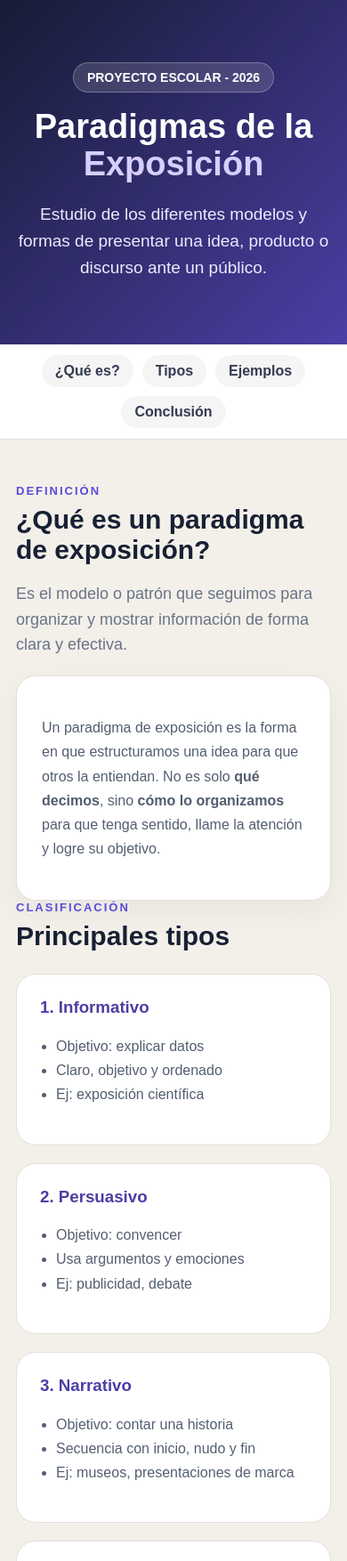
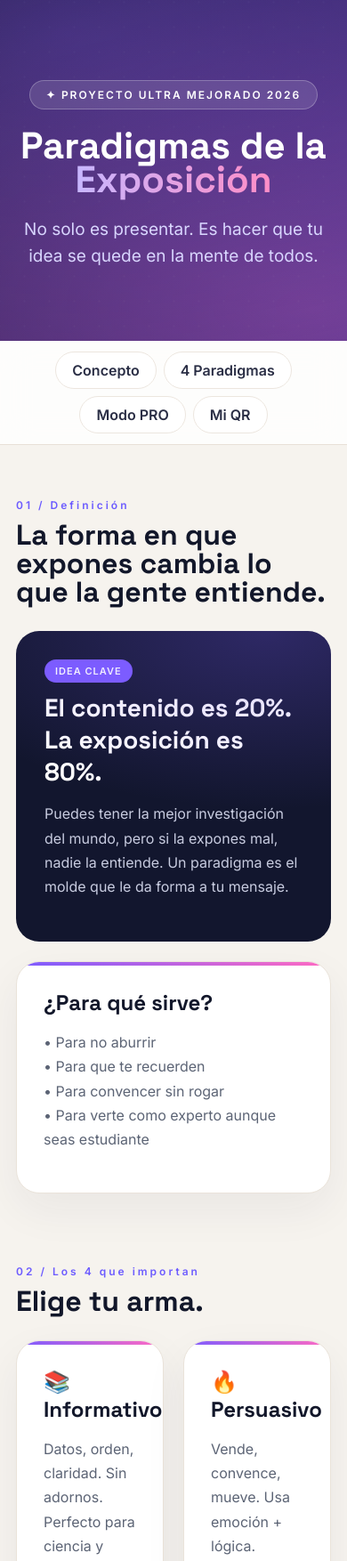
Before and after one commit to jesusvicencio/paradigmas-de-exposici-n, a plain HTML site: page index.html in a window 390 px wide. Shown: the top 1754 px of the page at 89% size. Drawn offline with Linux system fonts and the light colour scheme.

Commit message:
Update index.html for Ultra Edition 2026

```diff
--- a/index.html
+++ b/index.html
@@ -3,74 +3,83 @@
 <head>
 <meta charset="UTF-8">
 <meta name="viewport" content="width=device-width, initial-scale=1.0">
-<title>Paradigmas de la Exposición</title>
+<title>Paradigmas de la Exposición | Edición Ultra</title>
+<link href="https://fonts.googleapis.com/css2?family=Space+Grotesk:wght@400;700&family=Inter:wght@400;600&display=swap" rel="stylesheet">
 <style>
-*{box-sizing:border-box}
-html{scroll-behavior:smooth}
-body{margin:0;font-family:Arial,sans-serif;background:#f3f0ea;color:#182033}
-header{background:linear-gradient(135deg,#171b35,#4b3fa5);color:white;padding:70px 20px;text-align:center}
-header .tag{display:inline-block;background:#ffffff22;border:1px solid #ffffff44;padding:8px 15px;border-radius:30px;font-size:14px;font-weight:bold;margin-bottom:18px}
-header h1{font-size:clamp(38px,7vw,70px);margin:0 auto 20px;max-width:1000px;line-height:1.1}
-header h1 span{color:#d7cfff}
-header p{max-width:760px;margin:auto;font-size:19px;line-height:1.6;color:#eeeaff}
-nav{position:sticky;top:0;z-index:10;background:white;border-bottom:1px solid #ddd}
-nav .nav{max-width:1100px;margin:auto;display:flex;gap:10px;justify-content:center;flex-wrap:wrap;padding:12px}
-nav a{text-decoration:none;color:#333b50;font-weight:bold;padding:9px 15px;border-radius:20px;background:#f5f5f5}
-nav a:hover{background:#eeeaff;color:#5749d9}
-main{max-width:1100px;margin:auto;padding:50px 18px}
-.kicker{color:#5b4bd7;font-weight:900;letter-spacing:2px;font-size:13px;text-transform:uppercase}
-h2{font-size:clamp(30px,5vw,44px);margin:8px 0 14px}
-.subtitle{color:#697386;font-size:18px;max-width:780px;line-height:1.6}
-.box{background:white;border:1px solid #e4e0d9;border-radius:22px;padding:28px;box-shadow:0 12px 35px #2b29400d;margin-top:20px}
-.box p{font-size:16px;line-height:1.7;color:#535e70}
-.cards{display:grid;grid-template-columns:1fr 1fr;gap:20px;margin-top:25px}
-@media(max-width:800px){.cards{grid-template-columns:1fr}}
-.card{background:white;border-radius:22px;padding:26px;border:1px solid #e4e0d9}
-.card h3{margin-top:0;color:#4b3fa5}
-.card ul{padding-left:18px;color:#535e70;line-height:1.7}
-footer{background:#171b35;color:#aab0c0;text-align:center;padding:30px;margin-top:50px}
+*{box-sizing:border-box}html{scroll-behavior:smooth}
+body{margin:0;font-family:'Inter',Arial,sans-serif;background:#f6f3ee;color:#12172a;overflow-x:hidden}
+header{position:relative;background:radial-gradient(1200px 600px at 20% 10%,#7c5cff55,transparent),radial-gradient(1000px 500px at 90% 90%,#ff6ac255,transparent),linear-gradient(135deg,#0f1128,#2d246d);color:white;padding:90px 20px 80px;text-align:center;overflow:hidden}
+header::before{content:"";position:absolute;inset:-50%;background:radial-gradient(#fff2 1px,transparent 1.5px);background-size:28px 28px;opacity:.25;animation:move 20s linear infinite}
+@keyframes move{to{transform:translate(50px,50px)}}
+.tag{display:inline-block;background:rgba(255,255,255,.12);border:1px solid rgba(255,255,255,.25);backdrop-filter:blur(10px);padding:8px 18px;border-radius:100px;font-size:12px;letter-spacing:2px;font-weight:700}
+h1{font-family:'Space Grotesk';font-size:clamp(42px,8vw,84px);line-height:.9;margin:22px auto;max-width:900px}
+h1 span{background:linear-gradient(90deg,#c7b7ff,#ff8dc6);-webkit-background-clip:text;-webkit-text-fill-color:transparent}
+header p{max-width:700px;margin:18px auto 0;color:#d9d6ff;font-size:19px;line-height:1.6}
+nav{position:sticky;top:0;z-index:99;background:rgba(255,255,255,.8);backdrop-filter:blur(18px);border-bottom:1px solid #e8e0d8}
+nav .nav{max-width:1200px;margin:auto;display:flex;gap:8px;justify-content:center;padding:12px;flex-wrap:wrap}
+nav a{text-decoration:none;font-weight:700;color:#2a2e45;padding:10px 18px;border-radius:100px;background:white;border:1px solid #ece6df;transition:.2s}
+nav a:hover{transform:translateY(-2px);background:#111;color:white}
+main{max-width:1180px;margin:auto;padding:60px 18px}
+.kicker{color:#6c5bff;font-weight:900;letter-spacing:3px;font-size:12px}
+h2{font-family:'Space Grotesk';font-size:clamp(32px,5vw,54px);margin:10px 0;line-height:1}
+.grid{display:grid;grid-template-columns:1.2fr .8fr;gap:22px;margin-top:28px}
+@media(max-width:900px){.grid{grid-template-columns:1fr}}
+.card{background:white;border-radius:26px;padding:30px;border:1px solid #eae3da;box-shadow:0 18px 50px #2a23400f;transition:.3s;position:relative;overflow:hidden}
+.card:hover{transform:translateY(-6px);box-shadow:0 25px 70px #2a23401a}
+.card::after{content:"";position:absolute;top:0;left:0;right:0;height:4px;background:linear-gradient(90deg,#7c5cff,#ff6ac2)}
+.card h3{font-family:'Space Grotesk';font-size:24px;margin:0 0 10px}
+.card p,.card li{color:#5c6475;line-height:1.7}
+.hero-box{background:#12162e;color:white;border-radius:26px;padding:32px;position:relative;overflow:hidden}
+.hero-box::before{content:"";position:absolute;inset:0;background:radial-gradient(400px 200px at 80% 0%,#7c5cff44,transparent)}
+.badge{display:inline-block;background:#7c5cff;color:white;padding:6px 12px;border-radius:100px;font-size:11px;font-weight:900;letter-spacing:1px;margin-bottom:10px}
+.qr-section{text-align:center;background:linear-gradient(180deg,#fff,#f3efff);border:2px dashed #c9b8ff;border-radius:30px;padding:40px 20px;margin-top:60px}
+.btn{display:inline-block;background:#11172e;color:white;padding:14px 26px;border-radius:100px;text-decoration:none;font-weight:700;margin-top:16px;transition:.2s}
+.btn:hover{background:#6c5bff;transform:scale(1.05)}
+footer{background:#0d1020;color:#8b90a8;text-align:center;padding:40px;margin-top:70px}
 </style>
 </head>
 <body>
 <header>
-<div class="tag">PROYECTO ESCOLAR - 2026</div>
+<div class="tag">✦ PROYECTO ULTRA MEJORADO 2026</div>
 <h1>Paradigmas de la <span>Exposición</span></h1>
-<p>Estudio de los diferentes modelos y formas de presentar una idea, producto o discurso ante un público.</p>
+<p>No solo es presentar. Es hacer que tu idea se quede en la mente de todos.</p>
 </header>
-<nav><div class="nav">
-<a href="#que-es">¿Qué es?</a>
-<a href="#tipos">Tipos</a>
-<a href="#ejemplos">Ejemplos</a>
-<a href="#conclusion">Conclusión</a>
-</div></nav>
+<nav><div class="nav"><a href="#que">Concepto</a><a href="#tipos">4 Paradigmas</a><a href="#pro">Modo PRO</a><a href="#qr">Mi QR</a></div></nav>
 <main>
-<section id="que-es">
-<div class="kicker">Definición</div>
-<h2>¿Qué es un paradigma de exposición?</h2>
-<p class="subtitle">Es el modelo o patrón que seguimos para organizar y mostrar información de forma clara y efectiva.</p>
-<div class="box"><p>Un paradigma de exposición es la forma en que estructuramos una idea para que otros la entiendan. No es solo <strong>qué decimos</strong>, sino <strong>cómo lo organizamos</strong> para que tenga sentido, llame la atención y logre su objetivo.</p></div>
-</section>
-<section id="tipos">
-<div class="kicker">Clasificación</div>
-<h2>Principales tipos</h2>
-<div class="cards">
-<div class="card"><h3>1. Informativo</h3><ul><li>Objetivo: explicar datos</li><li>Claro, objetivo y ordenado</li><li>Ej: exposición científica</li></ul></div>
-<div class="card"><h3>2. Persuasivo</h3><ul><li>Objetivo: convencer</li><li>Usa argumentos y emociones</li><li>Ej: publicidad, debate</li></ul></div>
-<div class="card"><h3>3. Narrativo</h3><ul><li>Objetivo: contar una historia</li><li>Secuencia con inicio, nudo y fin</li><li>Ej: museos, presentaciones de marca</li></ul></div>
-<div class="card"><h3>4. Comparativo</h3><ul><li>Objetivo: mostrar diferencias</li><li>Contrasta opciones</li><li>Ej: tabla comparativa de productos</li></ul></div>
+<section id="que">
+<div class="kicker">01 / Definición</div>
+<h2>La forma en que expones cambia lo que la gente entiende.</h2>
+<div class="grid">
+<div class="hero-box"><div class="badge">IDEA CLAVE</div><h3 style="font-family:Space Grotesk;font-size:28px;margin:0 0 12px">El contenido es 20%. La exposición es 80%.</h3><p style="color:#c8cce0;line-height:1.7">Puedes tener la mejor investigación del mundo, pero si la expones mal, nadie la entiende. Un paradigma es el molde que le da forma a tu mensaje.</p></div>
+<div class="card"><h3>¿Para qué sirve?</h3><p>• Para no aburrir<br>• Para que te recuerden<br>• Para convencer sin rogar<br>• Para verte como experto aunque seas estudiante</p></div>
 </div>
 </section>
-<section id="ejemplos">
-<div class="kicker">Aplicación</div>
-<h2>Dónde los vemos</h2>
-<div class="box"><p><strong>En la escuela:</strong> Cuando haces una presentación en PowerPoint. <br><br><strong>En museos:</strong> Cada sala sigue un paradigma narrativo para contarte una historia. <br><br><strong>En tiendas:</strong> La forma en que colocan los productos sigue un paradigma persuasivo.</p></div>
+<section id="tipos" style="margin-top:80px">
+<div class="kicker">02 / Los 4 que importan</div>
+<h2>Elige tu arma.</h2>
+<div style="display:grid;grid-template-columns:1fr 1fr;gap:22px;margin-top:28px">
+<div class="card"><h3>📚 Informativo</h3><p>Datos, orden, claridad. Sin adornos. Perfecto para ciencia y tareas.</p><ul><li>Estructura: Intro > Datos > Conclusión</li><li>Error común: mucho texto</li></ul></div>
+<div class="card"><h3>🔥 Persuasivo</h3><p>Vende, convence, mueve. Usa emoción + lógica.</p><ul><li>Estructura: Problema > Solución > Beneficio</li><li>Ej: Apple, TED Talks</li></ul></div>
+<div class="card"><h3>🎬 Narrativo</h3><p>Cuenta una historia. La gente olvida datos, pero no olvida historias.</p><ul><li>Estructura: Héroe > Conflicto > Transformación</li><li>Ej: Museos, Storytelling</li></ul></div>
+<div class="card"><h3>⚖️ Comparativo</h3><p>Pones dos opciones frente a frente y haces que la tuya gane.</p><ul><li>Estructura: Opción A vs B > Ventajas</li><li>Ej: Reviews, tablas</li></ul></div>
+</div>
 </section>
-<section id="conclusion">
-<div class="kicker">Cierre</div>
-<h2>Conclusión</h2>
-<div class="box"><p>Elegir el paradigma correcto es clave para que tu mensaje funcione. Un buen expositor no solo sabe mucho del tema, sino que sabe <strong>cómo exponerlo</strong> según su público y su objetivo.</p></div>
+<section id="pro" style="margin-top:80px">
+<div class="kicker">03 / Nivel Dios</div>
+<h2>Cómo exponer como un pro</h2>
+<div class="grid">
+<div class="card"><h3>Regla 1-7-7</h3><p>1 idea por diapositiva, 7 palabras máximo por línea, 7 segundos para entenderla. Si necesitas leer tu diapositiva, fallaste.</p></div>
+<div class="card"><h3>Regla del QR</h3><p>Siempre termina con un QR a tu página. Te ves 1000% más profesional y tu profe te ama.</p></div>
+</div>
+</section>
+<section id="qr" class="qr-section">
+<div class="kicker">Tu acceso directo</div>
+<h2>Escanea y boom, a tu página.</h2>
+<p>Este QR lleva a tu proyecto. Ponlo en tu cartel, presentación y entrega final.</p>
+<p style="font-weight:700">https://jesusvicencio.github.io/paradigmas-de-exposici-n/</p>
+<a class="btn" href="https://jesusvicencio.github.io/paradigmas-de-exposici-n/" target="_blank">Ver mi página →</a>
 </section>
 </main>
-<footer>Proyecto de Jesús Vicencio - Paradigmas de Exposición - 2026</footer>
+<footer>Hecho por Jesús Vicencio — Versión Ultra Mejorada 2026 — Paradigmas de la Exposición</footer>
 </body>
 </html>
```
